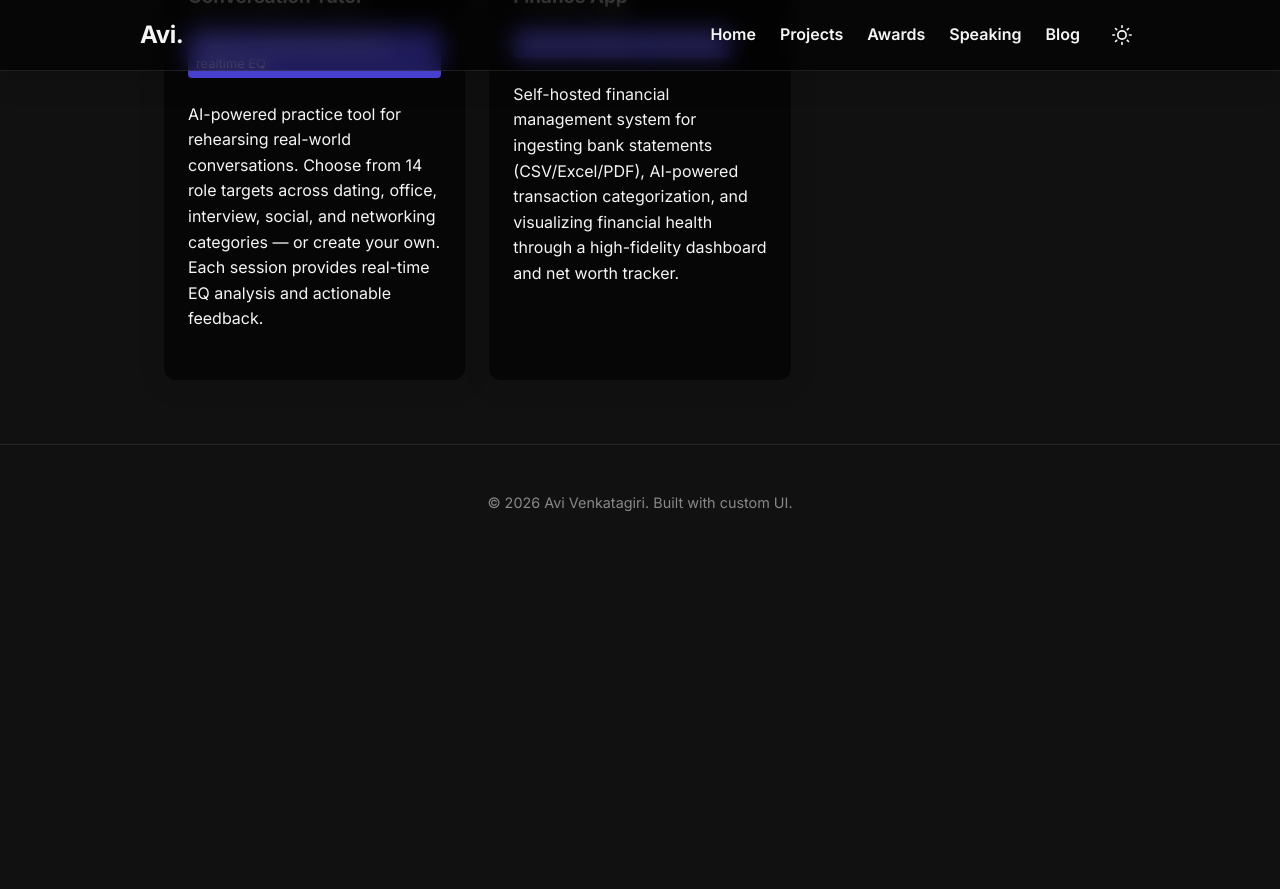
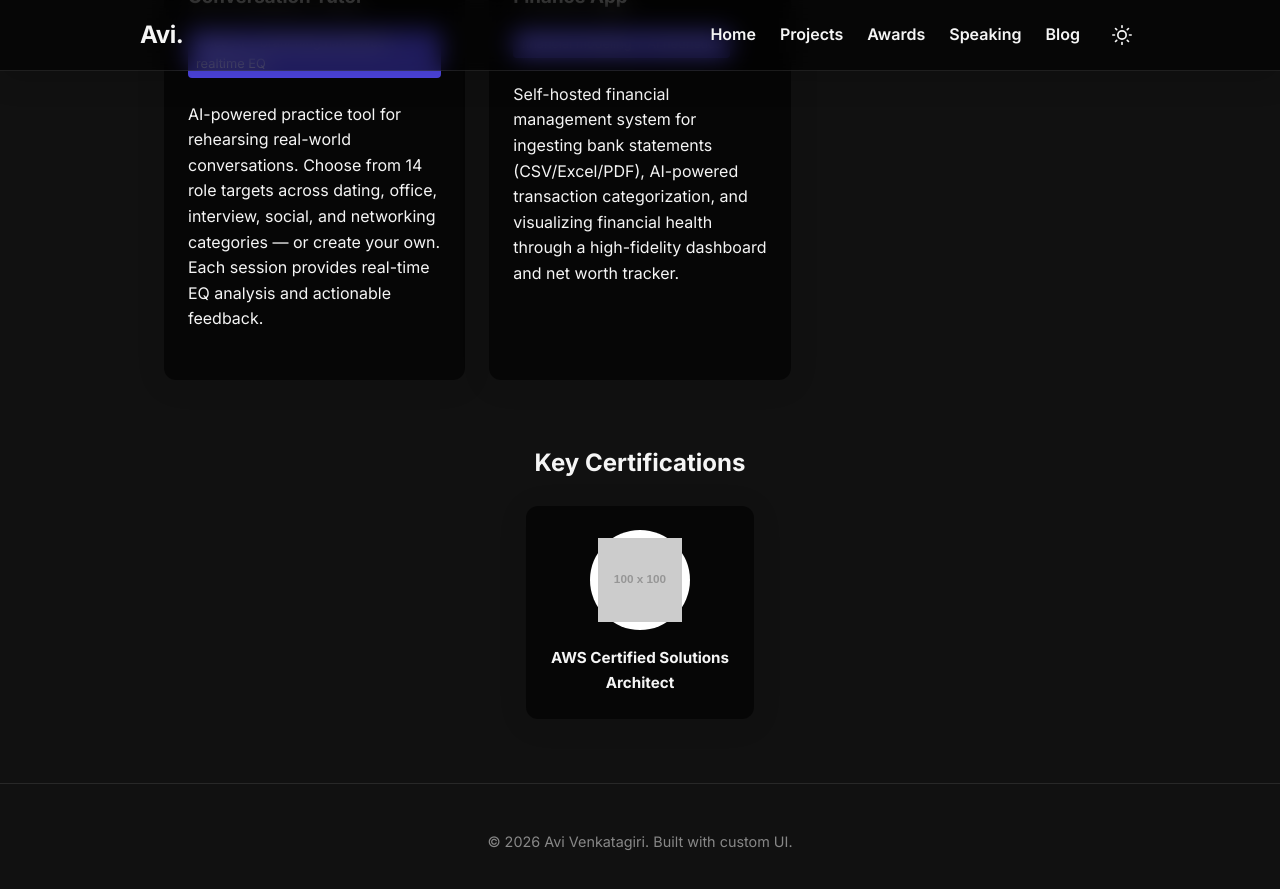
Before and after one commit to avenkatagiri/avenkatagiri.github.io, a Jekyll site: the page built from index.md, in a window 1280 px wide and 900 px high, scrolled down 1241 px. Shown: the top 889 px of the window. Built offline with Jekyll 4.4.1, drawn with Linux system fonts in a browser that asks for light colours; before the commit the page ends 1802 px from its top, so only the background shows below that.

Commit message:
feat(ui): add featured certifications section to homepage

```diff
--- a/_data/awards.yml
+++ b/_data/awards.yml
@@ -10,3 +10,5 @@
   date: "2024"
   description: "Demonstrated advanced technical proficiency in designing distributed systems on AWS."
   link: "https://credly.com/your-badge-link"
+  image: "https://via.placeholder.com/100?text=AWS"
+  featured: true
--- a/assets/css/custom.css
+++ b/assets/css/custom.css
@@ -221,6 +221,12 @@ main { max-width: 1000px; margin: 6rem auto 3rem auto; padding: 0 1.5rem; }
   margin-right: 0.5rem;
 }
 
+.hoverable-glass:hover {
+  transform: translateY(-5px);
+  background: var(--color-surface);
+  border-color: var(--color-primary-light);
+}
+
 /* Mobile Responsiveness */
 @media (max-width: 500px) {
   .nav-content {
--- a/index.md
+++ b/index.md
@@ -31,3 +31,18 @@ title: Home
   </article>
   {% endfor %}
 </section>
+
+<h2 style="margin-top: 4rem; margin-bottom: 1.5rem; text-align: center;">Key Certifications</h2>
+<div style="display: flex; gap: 1.5rem; justify-content: center; flex-wrap: wrap; margin-bottom: 4rem;">
+{% assign featured_awards = site.data.awards | where: "featured", true %}
+{% for award in featured_awards %}
+  <a href="{{ award.link }}" target="_blank" style="text-decoration: none; text-align: center; display: flex; flex-direction: column; align-items: center; padding: 1.5rem; border-radius: 12px; transition: transform 0.2s ease, box-shadow 0.2s ease;" class="glass hoverable-glass">
+    {% if award.image %}
+    <div style="background: white; border-radius: 50%; width: 100px; height: 100px; display: flex; align-items: center; justify-content: center; padding: 0.5rem; margin-bottom: 1rem; box-shadow: 0 4px 12px rgba(0,0,0,0.1);">
+      <img src="{{ award.image }}" alt="{{ award.title }}" style="max-width: 100%; max-height: 100%; object-fit: contain;">
+    </div>
+    {% endif %}
+    <h4 style="margin: 0; color: var(--color-text); font-size: 0.95rem; max-width: 180px;">{{ award.title }}</h4>
+  </a>
+{% endfor %}
+</div>
```
